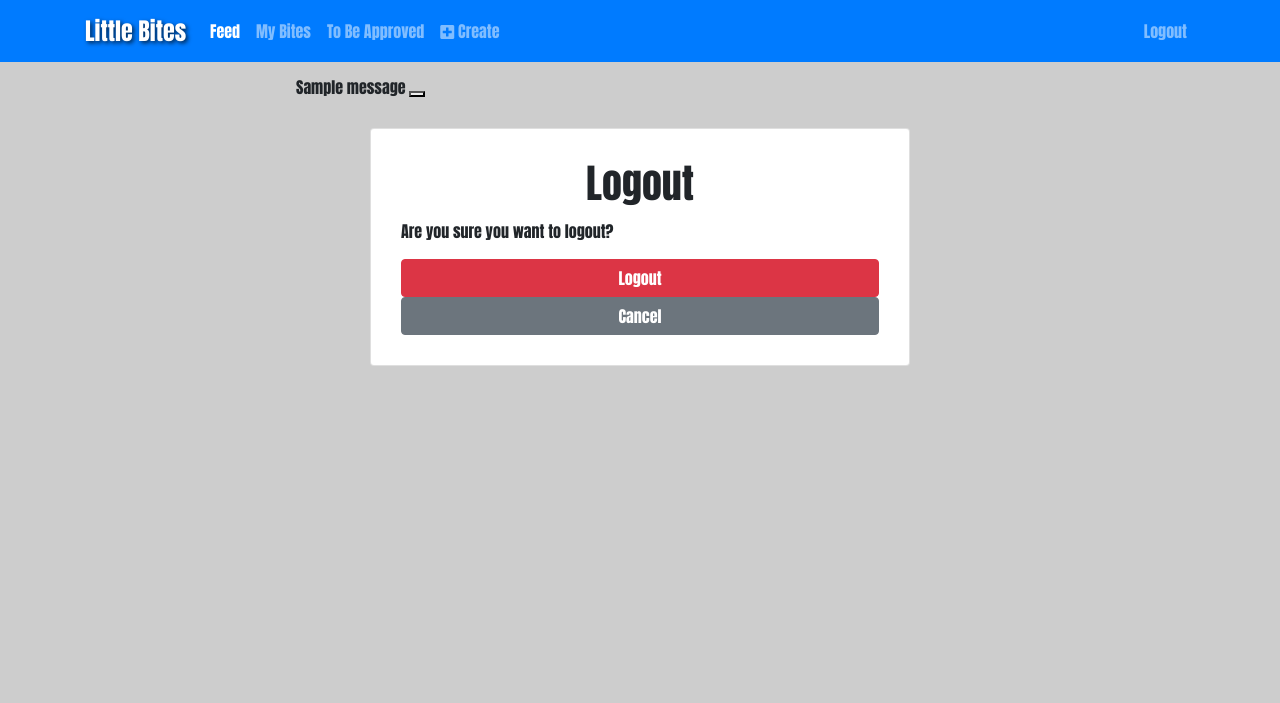
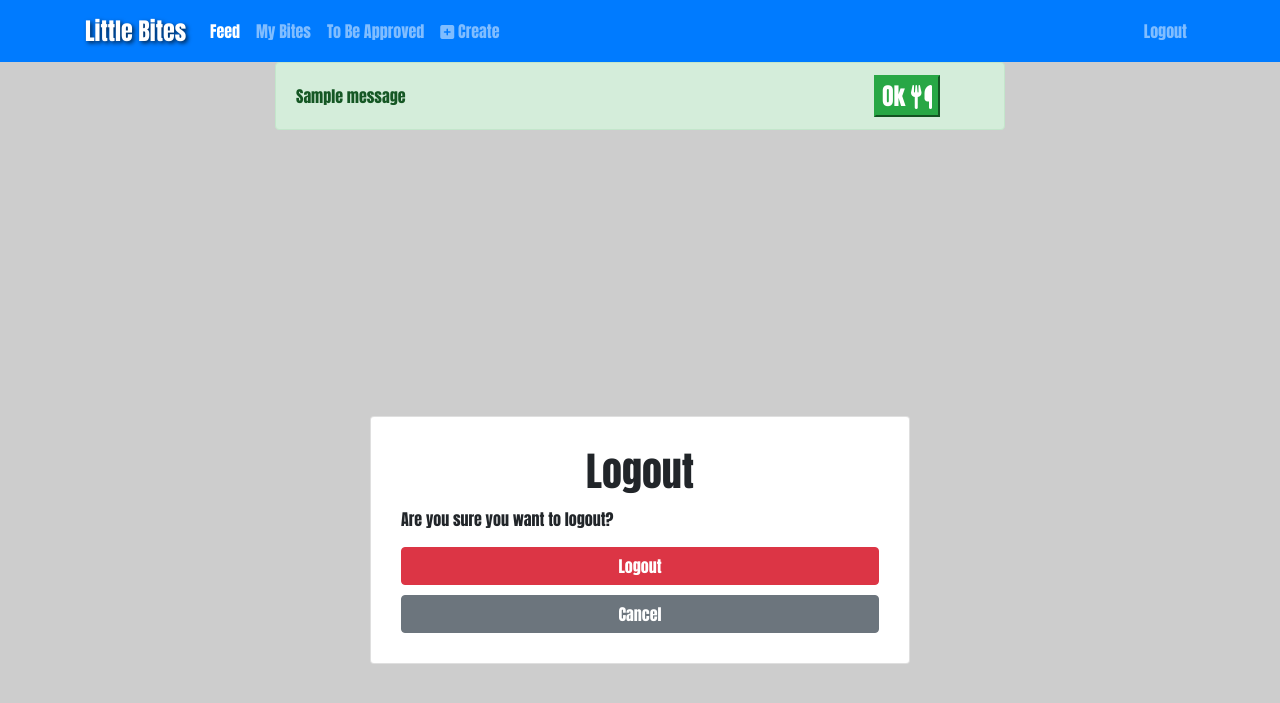
Before and after one commit to JAmcevoy/tiny-bites, a Django app: page /accounts/logout/ in a window 1280 px wide. Shown: the top 703 px of the page. Run offline with Django 4.2, Linux system fonts and the light colour scheme; a user stored in the database is signed in; tables that the repository leaves empty hold one stand-in row (values such as "Sample post"); one stand-in notice (Sample message) is shown; some libraries are stand-ins or nearby versions.

Commit message:
Made the alert more styled along with login and logout

```diff
--- a/templates/account/login.html
+++ b/templates/account/login.html
@@ -9,7 +9,7 @@
 <div class="container">
     <div class="row justify-content-center">
         <div class="col-md-6">
-            <div class="card">
+            <div class="card" style="margin-top: 25%;">
                 <div class="card-body">
                     <h1 class="card-title text-center">{% trans "Sign In" %}</h1>
 
--- a/templates/account/logout.html
+++ b/templates/account/logout.html
@@ -9,7 +9,7 @@
 <div class="container">
     <div class="row justify-content-center">
         <div class="col-md-6">
-            <div class="card">
+            <div class="card" style="margin-top: 50%;">
                 <div class="card-body">
                     <h1 class="card-title text-center">{% trans "Logout" %}</h1>
 
@@ -17,7 +17,7 @@
 
                     <form method="post" action="{% url 'account_logout' %}">
                         {% csrf_token %}
-                        <button class="btn btn-danger btn-block" type="submit">{% trans "Logout" %}</button>
+                        <button class="btn btn-danger btn-block" type="submit"  style="margin-bottom: 10px;">{% trans "Logout" %}</button>
                     </form>
 
                     <a href="{% url 'home' %}" class="btn btn-secondary btn-block">{% trans "Cancel" %}</a>
--- a/templates/base.html
+++ b/templates/base.html
@@ -60,20 +60,26 @@
       </div>
     </div>
   </nav>
-  <!-- displaying Django messages -->
+
   <div class="container">
     <div class="row">
       <div class="col-md-8 offset-md-2">
         {% for message in messages %}
-        <div class="alert {{ message.tags }} alert-dismissible
-  fade show" id="msg" role="alert">
+        <div class="alert alert-{{ message.tags }} alert-dismissible fade show" role="alert">
+          <div class="d-flex justify-content-between align-items-center">
+            <div class="flex-grow-1">
               {{ message | safe }}
-          <button type="button" class="btn-close" data-bs-dismiss="alert" aria-label="Close"></button>
+            </div>
+            <button  class="btn-close btn-success" data-bs-dismiss="alert" aria-label="Close">
+              <span style="font-size: 1.5rem;">Ok <i class="fa-solid fa-utensils"></i></span>
+            </button>
+          </div>
         </div>
         {% endfor %}
       </div>
     </div>
   </div>
+
 
   {% block content %} {% endblock %}
 
@@ -81,5 +87,9 @@
 <!-- Bootstrap JS -->
 <script src="https://cdnjs.cloudflare.com/ajax/libs/jquery/3.6.0/jquery.min.js"></script>
 <script src="https://cdnjs.cloudflare.com/ajax/libs/twitter-bootstrap/5.1.3/js/bootstrap.bundle.min.js"></script>
+<script
+src="https://kit.fontawesome.com/710fe75826.js"
+crossorigin="anonymous"
+></script>
 
 </html>
--- a/tiny_bites/settings.py
+++ b/tiny_bites/settings.py
@@ -30,7 +30,7 @@ STATICFILES_DIRS = [os.path.join(BASE_DIR, 'static'), ]
 SECRET_KEY = 'django-insecure-&(=-f1dy05o&$*jmz%zn5pz8gryfipkllp&rv*ktedot8uxyix'
 
 # SECURITY WARNING: don't run with debug turned on in production!
-DEBUG = False
+DEBUG = True
 
 ALLOWED_HOSTS = ['8000-jamcevoy-tiny-bites-2s726i9nhd.us1.codeanyapp.com']
 
@@ -88,6 +88,7 @@ TEMPLATES = [
                 'django.template.context_processors.request',
                 'django.contrib.auth.context_processors.auth',
                 'django.contrib.messages.context_processors.messages',
+                'django.template.context_processors.i18n',
             ],
         },
     },
```
Lines whose indentation alone changed are shown as unchanged.
